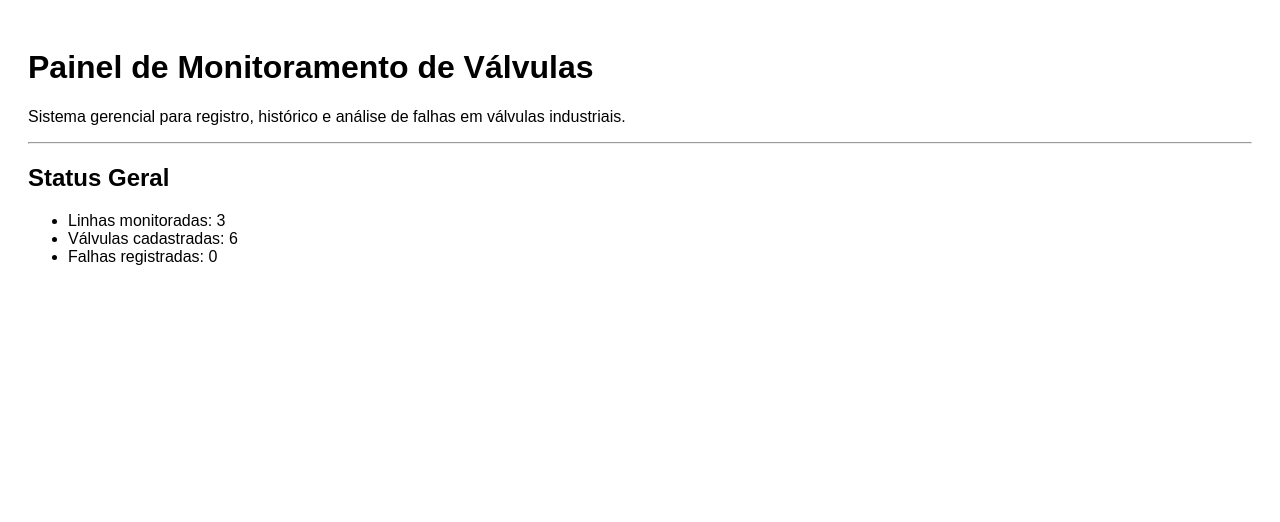
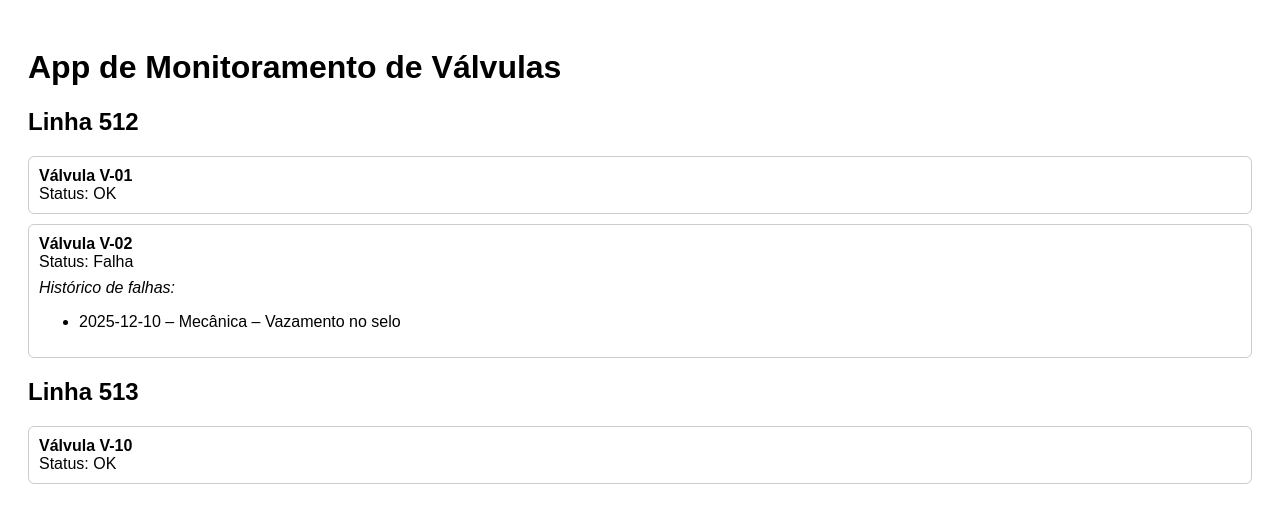
Before and after one commit to wallacegoulart2020-lab/valvulas-manutencao, a React (Vite) app: page / in a window 1280 px wide. Shown: the top 522 px of the page. Built offline with nearby package versions, Linux system fonts and the light colour scheme.

Commit message:
Estrutura inicial de linhas, válvulas e falhas

```diff
--- a/src/App.jsx
+++ b/src/App.jsx
@@ -1,21 +1,79 @@
+import { useState } from "react";
+
 export default function App() {
+  const [linhas, setLinhas] = useState([
+    {
+      id: 512,
+      nome: "Linha 512",
+      valvulas: [
+        {
+          id: "V-01",
+          status: "OK",
+          falhas: []
+        },
+        {
+          id: "V-02",
+          status: "Falha",
+          falhas: [
+            {
+              data: "2025-12-10",
+              descricao: "Vazamento no selo",
+              tipo: "Mecânica"
+            }
+          ]
+        }
+      ]
+    },
+    {
+      id: 513,
+      nome: "Linha 513",
+      valvulas: [
+        {
+          id: "V-10",
+          status: "OK",
+          falhas: []
+        }
+      ]
+    }
+  ]);
+
   return (
-    <div style={{ padding: "20px", fontFamily: "Arial" }}>
-      <h1>Painel de Monitoramento de Válvulas</h1>
+    <div style={{ padding: 20, fontFamily: "Arial" }}>
+      <h1>App de Monitoramento de Válvulas</h1>
 
-      <p>
-        Sistema gerencial para registro, histórico e análise de falhas
-        em válvulas industriais.
-      </p>
+      {linhas.map((linha) => (
+        <div key={linha.id} style={{ marginBottom: 20 }}>
+          <h2>{linha.nome}</h2>
 
-      <hr />
+          {linha.valvulas.map((valvula) => (
+            <div
+              key={valvula.id}
+              style={{
+                padding: 10,
+                marginBottom: 10,
+                border: "1px solid #ccc",
+                borderRadius: 6
+              }}
+            >
+              <strong>Válvula {valvula.id}</strong>
+              <div>Status: {valvula.status}</div>
 
-      <h2>Status Geral</h2>
-      <ul>
-        <li>Linhas monitoradas: 3</li>
-        <li>Válvulas cadastradas: 6</li>
-        <li>Falhas registradas: 0</li>
-      </ul>
+              {valvula.falhas.length > 0 && (
+                <div style={{ marginTop: 8 }}>
+                  <em>Histórico de falhas:</em>
+                  <ul>
+                    {valvula.falhas.map((falha, index) => (
+                      <li key={index}>
+                        {falha.data} – {falha.tipo} – {falha.descricao}
+                      </li>
+                    ))}
+                  </ul>
+                </div>
+              )}
+            </div>
+          ))}
+        </div>
+      ))}
     </div>
   );
 }
```
